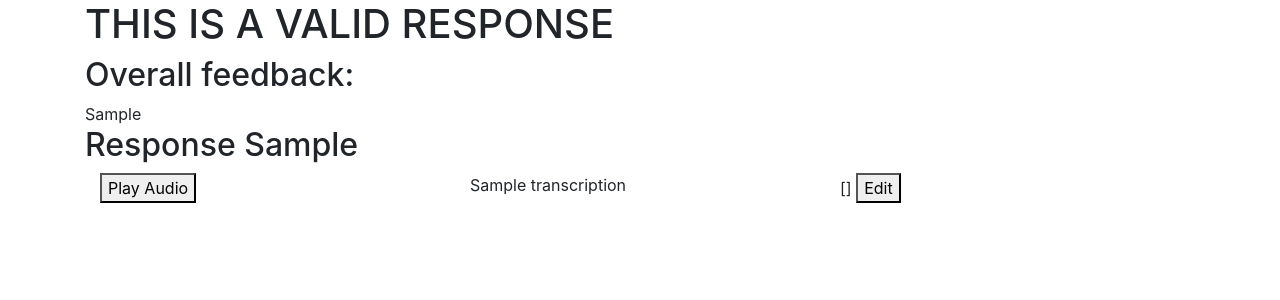
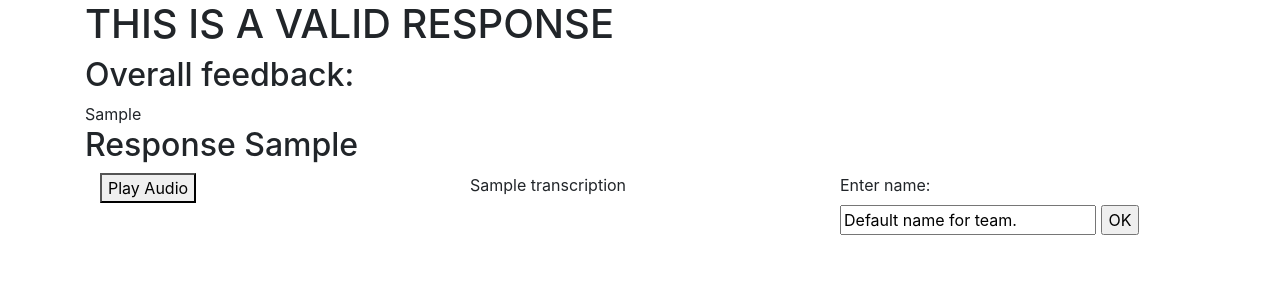
Before and after one commit to ericharper1/Simulated-Conversations, a Django app: template simcon_project/templates/view_response.html in a window 1280 px wide. Shown: the top 300 px of the page. Run offline with Django 3.2, Linux system fonts and the light colour scheme; tables that the repository leaves empty hold one stand-in row (values such as "Sample post"); the template is opened without the code that fills it: values that come from a table or form of the project are taken from there, most other values are stand-ins (such as "Sample title", 1, 10 or a date in 2020); some libraries are stand-ins or nearby versions.

Commit message:
pushing incomplete changes to work from laptop

```diff
--- a/simcon_project/conversation_templates/models/template_response.py
+++ b/simcon_project/conversation_templates/models/template_response.py
@@ -1,4 +1,5 @@
 from django.db import models
+
 import uuid
 
 
--- a/simcon_project/simcon_project/urls.py
+++ b/simcon_project/simcon_project/urls.py
@@ -26,5 +26,6 @@
     path('redirect-from-login/', RedirectFromLogin, name="RedirectFromLogin"),
     path('student-view/', StudentView, name="StudentView"),
     path('researcher-view/', ResearcherView, name="ResearcherView"),
-    path('view_response/', ViewResponse, name="ViewResponse")
+    path('view_response/', ViewResponse, name="ViewResponse"),
+    path('view_response/<uuid:pk>/update/', ViewResponse, name='UpdateFeedback')
 ]
--- a/simcon_project/templates/view_response.html
+++ b/simcon_project/templates/view_response.html
@@ -61,20 +61,11 @@
                        {{node.transcription}}
                     </div>
                     <div class="col-sm-4" id="feedback">
-                        {{node.feedback}} <button onclick="changeFeedback()">Edit</button>
-
-                        <script>
-                        function changeFeedback() {
-                            var txt;
-                            var newFeedback = prompt("Enter Feedback:", );
-                            if (newFeedback == null || newFeedback == "") {
-                                {{node.feedback}} = None;
-                            } else {
-                                {{node.feedback}} = newFeedback;
-                            }
-                                document.getElementById("feedback").innerHTML = "Saved!";
-                        }
-                        </script>
+                        <form action="/team_name_url/" method="post">
+                            <label for="team_name">Enter name: </label>
+                            <input id="team_name" type="text" name="name_field" value="Default name for team.">
+                            <input type="submit" value="OK">
+                        </form>
                     </div>
                </div>
             {% endfor %}
--- a/simcon_project/users/forms.py
+++ b/simcon_project/users/forms.py
@@ -1,4 +1,5 @@
 from django.contrib.auth.forms import UserCreationForm, UserChangeForm
+from django import forms
 from .models import CustomUser
 
 
@@ -14,3 +15,8 @@
     class Meta:
         model = CustomUser
         fields = ('email',)
+
+
+class UpdateFeedback(forms.Form):
+
+    feedback = forms.CharField(help_text="Enter new Feedback")
```
Also changed, not shown: simcon_project/users/views/view_response.py (+38 -2 lines).
